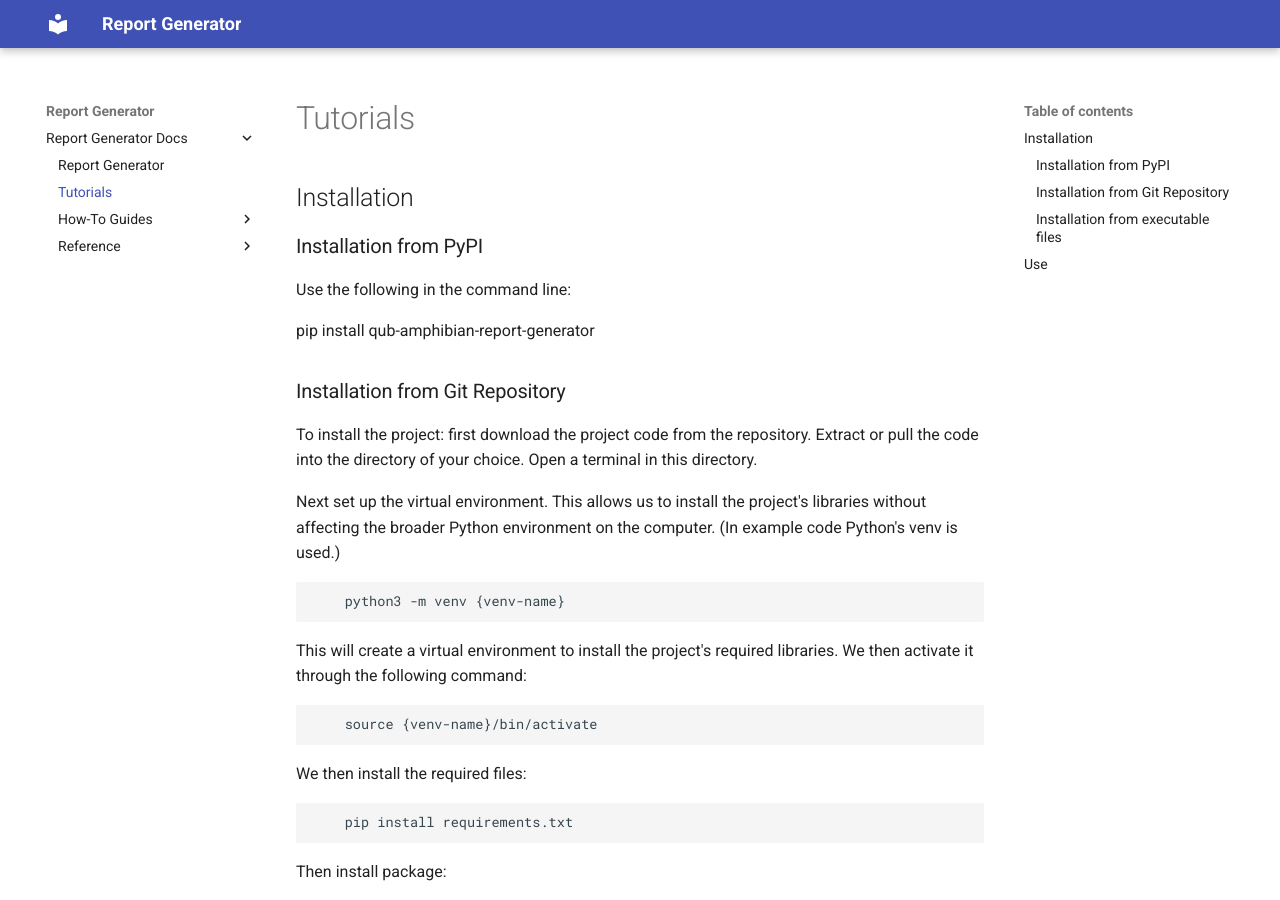
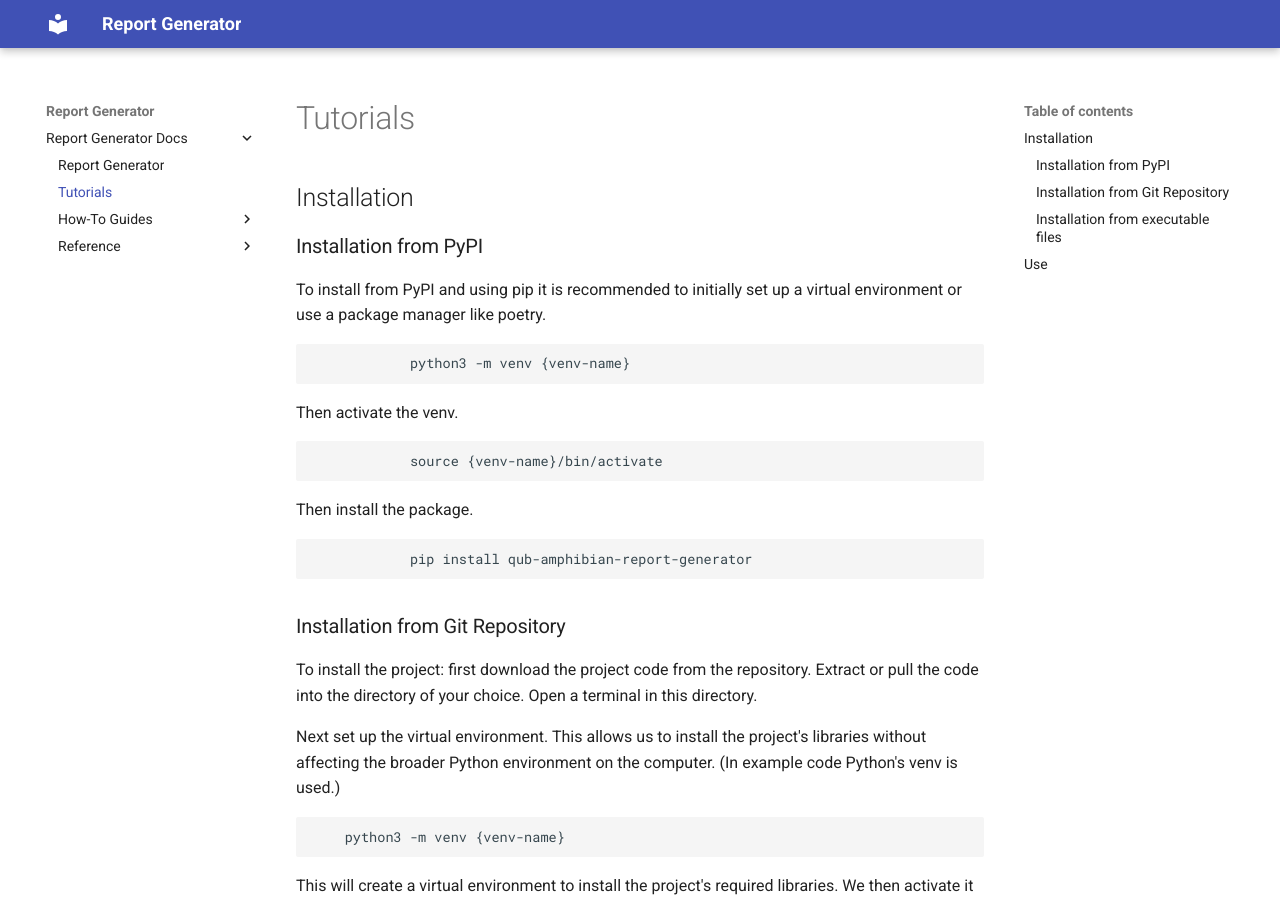
Before and after one commit to Synonymsfornotverygood/report_generator, an MkDocs documentation site: the page built from docs/tutorials.md, in a window 1280 px wide and 900 px high. Built offline with MkDocs 1.6.1 and Material for MkDocs 9.7.7, drawn with Linux system fonts in a browser that asks for light colours.

Commit message:
Update to docs

```diff
--- a/docs/tutorials.md
+++ b/docs/tutorials.md
@@ -2,9 +2,18 @@
 
 ### Installation from PyPI
 
-Use the following in the command line:
+To install from PyPI and using pip it is recommended to initially set up a virtual environment or use a package manager like poetry.
 
- pip install qub-amphibian-report-generator
+                python3 -m venv {venv-name}
+
+Then activate the venv.
+
+                source {venv-name}/bin/activate
+
+
+Then install the package.
+
+                pip install qub-amphibian-report-generator
 
 ### Installation from Git Repository
 
```
